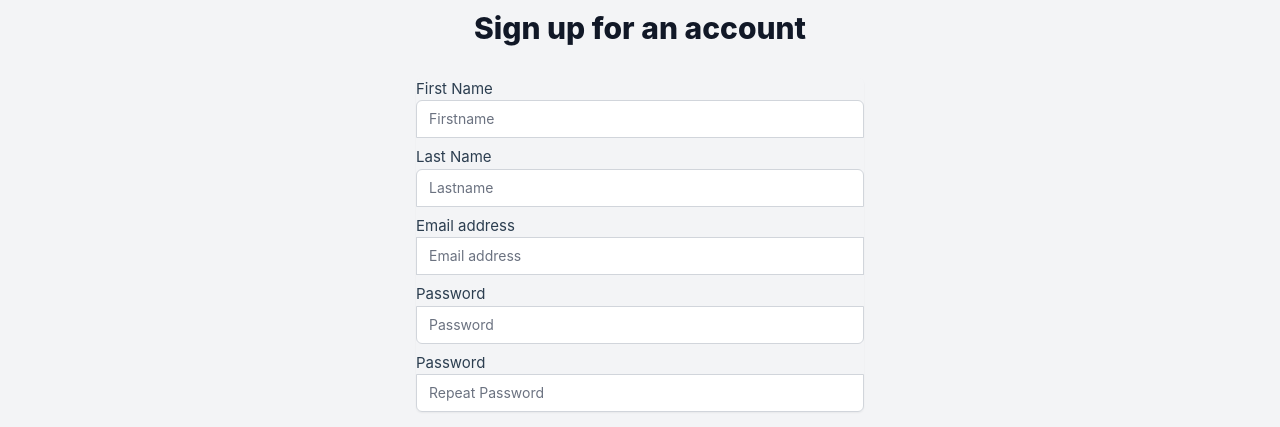
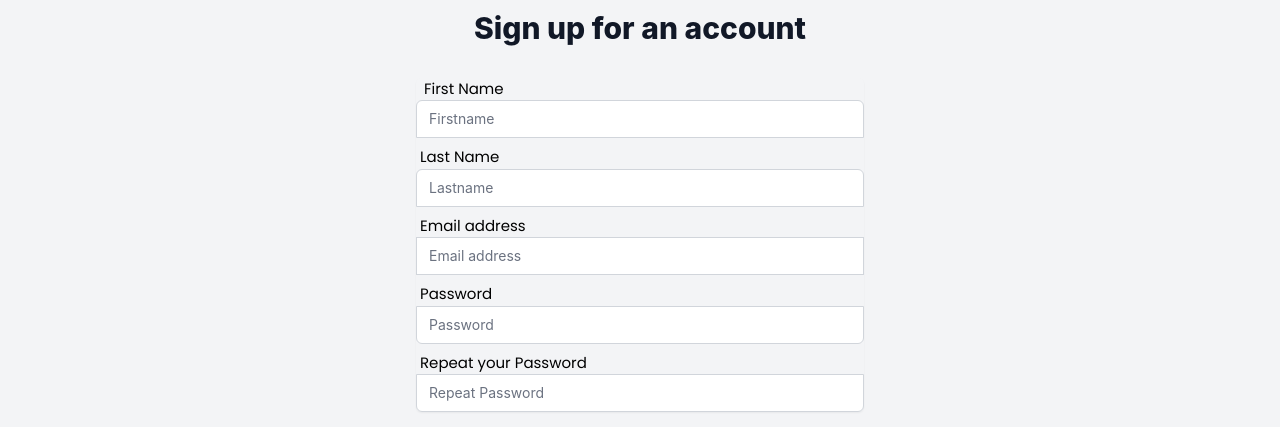
Before and after one commit to altinrushiti/Edurando, a Vue app in the folder Edurando_App/edurando-frontend/: page /register in a window 1280 px wide. Shown: the part 166-593 px from the top of the page. Built offline with nearby package versions, Linux system fonts and the light colour scheme.

Commit message:
*Font changed (Labels)

```diff
--- a/Edurando_App/edurando-frontend/src/modules/Registration/page/RegistrationPage.vue
+++ b/Edurando_App/edurando-frontend/src/modules/Registration/page/RegistrationPage.vue
@@ -9,14 +9,14 @@
             <form class="mt-8 space-y-6" @submit.prevent="registerUser">
                 <div class="rounded-md shadow-sm space-y-2">
                     <div>
-                        <label for="firstname" class="">First Name</label>
+                        <label for="firstname" class="text-black font-font-family p-2">First Name</label>
                         <input id="firstname" name="firstname" type="text" v-model="user.firstName"
                                autocomplete="firstname" required
                                class="appearance-none rounded-none relative block w-full px-3 py-2 border border-gray-300 placeholder-gray-500 text-gray-900 rounded-t-md focus:ring-purple-500 focus:border-purple-500 focus:z-10 sm:text-sm"
                                placeholder="Firstname">
                     </div>
                     <div>
-                        <label for="lastname" class="">Last Name</label>
+                        <label for="lastname" class="text-black font-font-family p-1">Last Name</label>
                         <input id="lastname" name="lastname" type="text" v-model="user.lastName" autocomplete="lastname"
                                required
                                class="appearance-none rounded-none relative block w-full px-3 py-2 border border-gray-300 placeholder-gray-500 text-gray-900 rounded-t-md focus:ring-purple-500 focus:border-purple-500 focus:z-10 sm:text-sm"
@@ -24,21 +24,21 @@
                     </div>
 
                     <div>
-                        <label for="email-address" class="">Email address</label>
+                        <label for="email-address" class="text-black font-font-family p-1">Email address</label>
                         <input id="email-address" name="email" type="email" v-model="user.email" autocomplete="email"
                                required
                                class="appearance-none rounded-none relative block w-full px-3 py-2 border border-gray-300 placeholder-gray-500 text-gray-900 focus:outline-none focus:ring-purple-500 focus:border-purple-500 focus:z-10 sm:text-sm"
                                placeholder="Email address">
                     </div>
                     <div>
-                        <label for="password" class="">Password</label>
+                        <label for="password" class="text-black font-font-family p-1">Password</label>
                         <input id="password1" name="password1" type="password" v-model="user.password"
                                autocomplete="new-password" required
                                class="appearance-none rounded-none relative block w-full px-3 py-2 border border-gray-300 placeholder-gray-500 text-gray-900 rounded-b-md focus:outline-none focus:ring-purple-500 focus:border-purple-500 focus:z-10 sm:text-sm"
                                placeholder="Password">
                     </div>
                     <div>
-                        <label for="password" class="">Password</label>
+                        <label for="password" class="text-black font-font-family p-1">Repeat your Password</label>
                         <input id="password2" name="password2" type="password" v-model="user.passwordRepeat"
                                autocomplete="new-password" required
                                class="appearance-none rounded-none relative block w-full px-3 py-2 border border-gray-300 placeholder-gray-500 text-gray-900 rounded-b-md focus:outline-none focus:ring-purple-500 focus:border-purple-500 focus:z-10 sm:text-sm"
```
